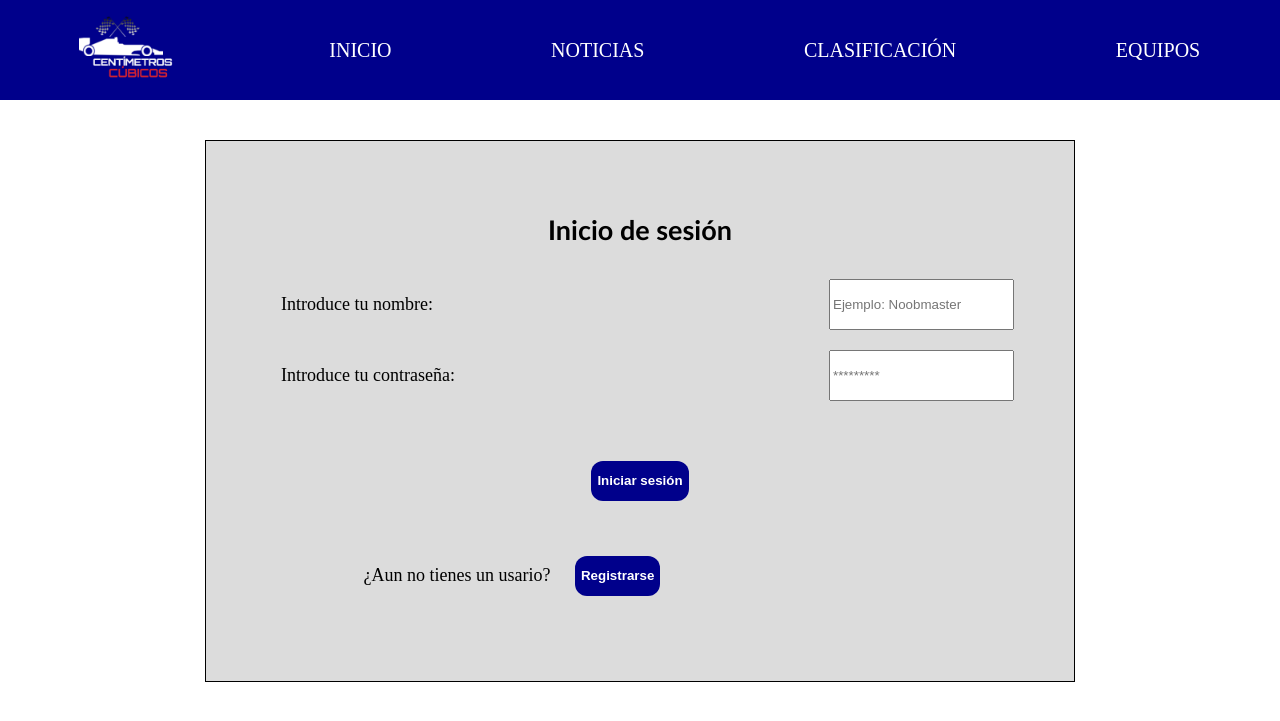
After one commit to ManuelGonzalez-S/PFC.-Centimetros-cubicos, a PHP site: page /login/login.php in a window 1280 px wide. The commit adds this page. Shown: the top 721 px of the page. Run offline with PHP 8.4, Linux system fonts and the light colour scheme.

Commit message:
Add files via upload

```diff
--- a/admin/form.css
+++ b/admin/form.css
@@ -6,8 +6,8 @@ form{
   background-color: white ;
   border: 5px groove black;
   padding-bottom: 30px;
-  margin-left: 20vh;
-  margin-right: 20vh;
+  margin-left: 10%;
+  margin-right: 10%;
 }
 
 #encabezado {
--- a/equipo/equipo.css
+++ b/equipo/equipo.css
@@ -2,7 +2,7 @@ body{
     margin: 0;
     padding: 0;
     border: 0;
-
+    font-family: 'Segoe UI', Tahoma, Geneva, Verdana, sans-serif;
     background-color: darkblue;
 }
 
--- a/index/index.php
+++ b/index/index.php
@@ -110,7 +110,7 @@ function obtenerNoticiasAleatorias($conexion)
 
                 print '</li>';
             } else {
-                print '<a href="../login/login.html
+                print '<a href="../login/login.php
                 ">
                             <li>LOGIN</li>
                         </a>';
--- a/login/app.js
+++ b/login/app.js
@@ -1,5 +1,4 @@
 let body = document.getElementsByTagName('body')[0];
-let admin = document.getElementById('admin');
 let main = document.getElementsByTagName('main')[0];
 let formularios = document.forms;
 let formulario1 = formularios[0];
@@ -20,17 +19,14 @@ let usuariosRegistrados = [
 let usuarioExistente = false;
 
 function registrar() {
-    main.removeChild(admin);
     main.appendChild(formulario2);
     main.removeChild(formulario1);
-    main.appendChild(admin);
 }
 
 function volverLogin() {
-    main.removeChild(admin);
     main.appendChild(formulario1);
     main.removeChild(formulario2);
-    main.appendChild(admin);
+
 
 }
 
--- a/login/logear.php
+++ b/login/logear.php
@@ -48,15 +48,14 @@ if($accion == 'login'){
         }
 
 
-
         // Si no, se devuelve al login
     }else{
-        header('Location:login.html');
+        header('Location:login.php');
     }
 
 }else{
 
-    $sql = "INSERT INTO usuarios (nombre,contraseña,permisos) VALUES ( '$nombre', '$pass',0);";
+    $sql = "INSERT INTO usuarios (nombre,contraseña,permisos) VALUES ( '$nombre', '$pass','0');";
 
     var_dump($sql);
 
--- /dev/null
+++ b/login/login.php
@@ -0,0 +1,86 @@
+<!DOCTYPE html>
+<html lang="en">
+
+<head>
+    <meta charset="UTF-8">
+    <meta http-equiv="X-UA-Compatible" content="IE=edge">
+    <meta name="viewport" content="width=device-width, initial-scale=1.0">
+    <link rel="stylesheet" href="style.css">
+    <title>Document</title>
+</head>
+
+<body onload="cargarLogin()">
+    <nav>
+        <ul>
+            <img src="../img/logo.jpg">
+            <a href="../index/index.php">
+                <li>INICIO</li>
+            </a>
+            <a href="../index/index.php#noticias">
+                <li>NOTICIAS</li>
+            </a>
+            <a href="../index/index.php#clasificacion">
+                <li>CLASIFICACIÓN</li>
+            </a>
+            <a href="../index/index.php#equipos">
+                <li>EQUIPOS</li>
+            </a>
+        </ul>
+    </nav>
+    <main>
+
+
+
+
+        <form id="login" action="logear.php" method="POST">
+            <h2>Inicio de sesión</h2>
+            <input type="text" value="login" name="accion" hidden>
+            <div class="peticion">
+                <p>Introduce tu nombre:</p>
+                <input type="text" class="inputTexto inputLogin" name="emailL" placeholder="Ejemplo: Noobmaster">
+            </div>
+            <div class="peticion">
+                <p>Introduce tu contraseña:</p>
+                <input type="password" class="inputPass inputLogin" name="passL" placeholder="*********">
+            </div>
+            <div class="botones">
+                <button type="submit" id="botonConfirmar"><b>Iniciar sesión</b></button>
+                <p>¿Aun no tienes un usario? <button type="button" onclick="registrar()"><b>Registrarse</b></button></p>
+            </div>
+        </form>
+
+        <form id="registro" action="logear.php" method="POST">
+            <h2>Registro</h2>
+            <input type="text" value="registro" name="accion" hidden>
+            <div class="peticion">
+                <p>Introduce tu nombre:</p>
+                <input type="text" class="inputTexto" name="nombreR" onkeyup="validarString(0, name)"
+                    placeholder="Ejemplo: Noobmaster">
+            </div>
+            <div class="peticion">
+                <p>Introduce una contraseña:</p>
+                <input type="password" class="inputPass" name="passR" onkeyup="validarPass(3, 'registro', name)"
+                    placeholder="qwerty">
+            </div>
+            <div class="peticion">
+                <p id="requisitos">Requistos de la contraseña: Minimo 7 caracteres, minimo 2 digitos, una mayus, un
+                    simbolo
+                    (. - _ , =)</p>
+            </div>
+            <div class="peticion">
+                <p>Vuelve a introducir la contraseña:</p>
+                <input type="password" class="pass2R" name="pass2R" onkeyup="validarRepetirPass(4)"
+                    placeholder="Repetir contraseña">
+            </div>
+            <div class="botones">
+                <button type="submit" onclick="esCorrecto()" id="botonConfirmar"> <b>Registrarse</b> </button>
+                <p>¿Ya tienes una cuenta? <button type="button" onclick="volverLogin()"> <b>Iniciar sesion</b> </button>
+                </p>
+            </div>
+        </form>
+    </main>
+    <footer></footer>
+</body>
+<script src="appLog.js"></script>
+
+</html>
```
Also changed, not shown: database.php (+2 -34 lines), index/style.css (+6 -3 lines), login/appLog.js (+21 -96 lines).
